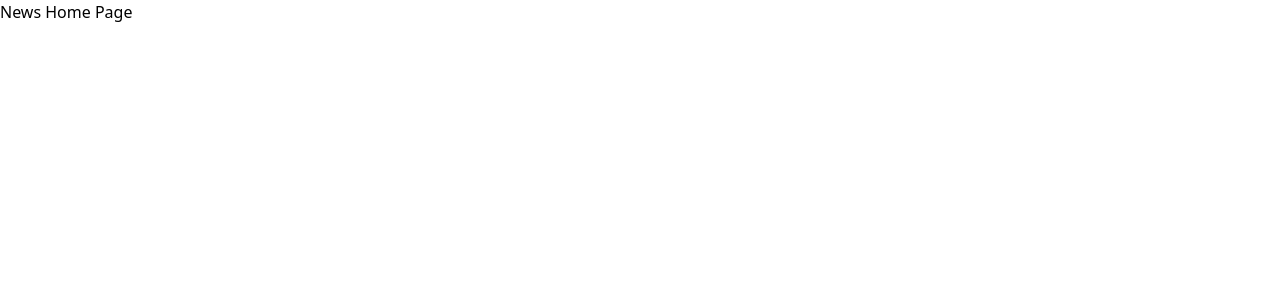
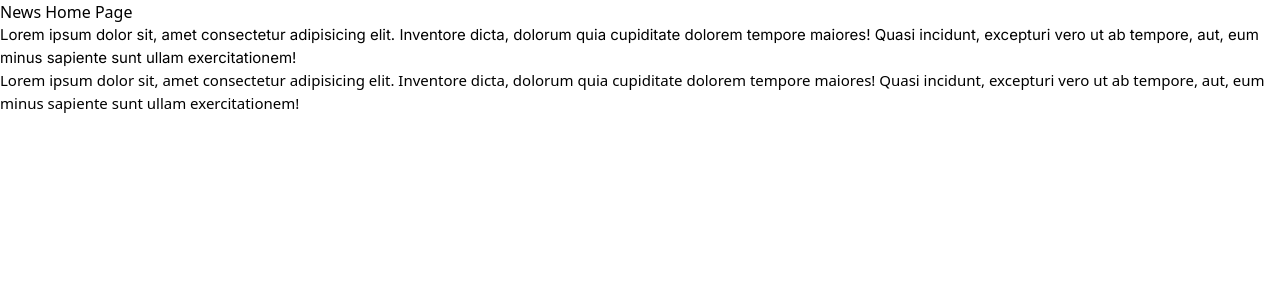
Before and after one commit to rafamorais/news-homepage, a Next.js app: page / in a window 1280 px wide. Shown: the top 300 px of the page. Built offline with nearby package versions, Linux system fonts and the light colour scheme.

Commit message:
Setting: Add font and difine colors

```diff
--- a/src/pages/_document.js
+++ b/src/pages/_document.js
@@ -6,12 +6,16 @@ export default function Document() {
       <Head>
         <link rel="shortcut icon" href={"favicon.png"} type="image/x-icon" />
 
-        {/* <link rel="preconnect" href="https://fonts.googleapis.com" />
-        <link rel="preconnect" href="https://fonts.gstatic.com" crossorigin />
+        <link rel="preconnect" href="https://fonts.googleapis.com" />
         <link
-          href="https://fonts.googleapis.com/css2?family=Roboto:wght@400;700&display=swap"
+          rel="preconnect"
+          href="https://fonts.gstatic.com"
+          crossOrigin="true"
+        />
+        <link
+          href="https://fonts.googleapis.com/css2?family=Inter:wght@400;700;800&display=swap"
           rel="stylesheet"
-        /> */}
+        />
       </Head>
       <body>
         <Main />
--- a/src/pages/index.jsx
+++ b/src/pages/index.jsx
@@ -8,7 +8,21 @@ export default function Home() {
   return (
     <>
       <Seo title="Home - news" desc="news home page" />
-      <main className="">News Home Page</main>
+      <main className="">
+        News Home Page
+        <p className="font-inter">
+          Lorem ipsum dolor sit, amet consectetur adipisicing elit. Inventore
+          dicta, dolorum quia cupiditate dolorem tempore maiores! Quasi
+          incidunt, excepturi vero ut ab tempore, aut, eum minus sapiente sunt
+          ullam exercitationem!
+        </p>
+        <p>
+          Lorem ipsum dolor sit, amet consectetur adipisicing elit. Inventore
+          dicta, dolorum quia cupiditate dolorem tempore maiores! Quasi
+          incidunt, excepturi vero ut ab tempore, aut, eum minus sapiente sunt
+          ullam exercitationem!
+        </p>
+      </main>
     </>
   );
 }
--- a/src/styles/globals.css
+++ b/src/styles/globals.css
@@ -2,6 +2,9 @@
 @tailwind components;
 @tailwind utilities;
 @layer base {
+  p {
+    @apply text-[15px];
+  }
 }
 
 @layer components {
--- a/tailwind.config.js
+++ b/tailwind.config.js
@@ -8,12 +8,19 @@ module.exports = {
   theme: {
     extend: {
       fontFamily: {
-        roboto: ["sans-serif"],
+        inter: ["Inter", "sans-serif"],
       },
       boxShadow: {
         custom: "",
       },
-      colors: {},
+      colors: {
+        "soft-orange": "hsl(35, 77%, 62%)",
+        "soft-red": "hsl(5, 85%, 63%)",
+        "off-white": "hsl(36, 100%, 99%)",
+        "grayish-blue": "hsl(233, 8%, 79%)",
+        "dark-grayish-blue": "hsl(236, 13%, 42%)",
+        "very-dark-blue": " hsl(240, 100%, 5%)",
+      },
     },
   },
   plugins: [],
```
